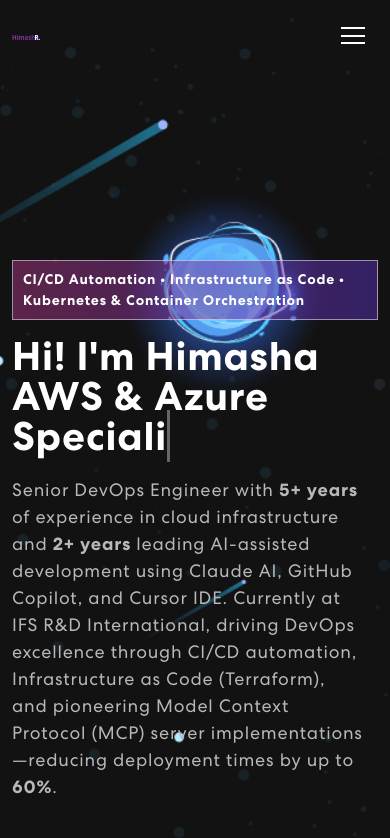
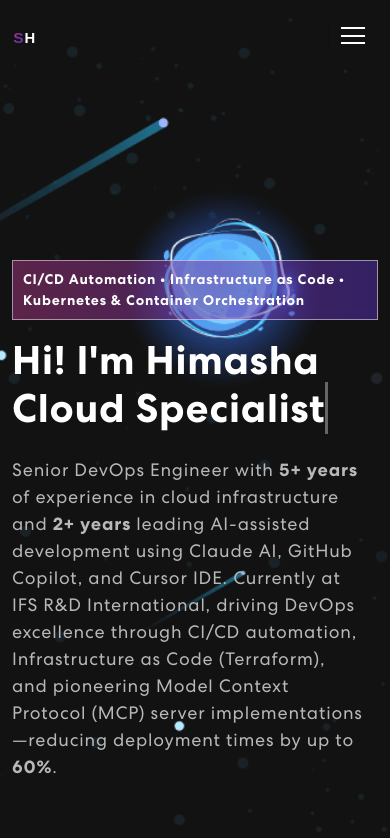
Before and after one commit to Sumudu-Himasha-Ranaweera/Portfolio, a React (Create React App) app: page / in a window 390 px wide. Shown: the top 838 px of the page. Built offline with nearby package versions, Linux system fonts and the light colour scheme.

Commit message:
style: Update project name in package-lock, enhance CSS styling for banner elements, and redesign logo SVG for improved aesthetics

```diff
--- a/src/App.css
+++ b/src/App.css
@@ -256,9 +256,10 @@ nav.navbar .navbar-toggler[aria-expanded="true"] .navbar-toggler-icon {
   font-size: 65px;
   font-weight: 700;
   letter-spacing: 0.8px;
-  line-height: 1;
+  line-height: 1.2;
   margin-bottom: 20px;
   display: block;
+  min-height: 160px;
 }
 .banner p {
   color: #B8B8B8;
@@ -300,13 +301,13 @@ nav.navbar .navbar-toggler[aria-expanded="true"] .navbar-toggler-icon {
     }
 }
 .txt-rotate {
-  display: inline-block;
-  min-width: 320px;
-  text-align: left;
+  display: block;
+  min-height: 70px;
 }
 
 .txt-rotate > .wrap {
   border-right: 0.08em solid #666;
+  white-space: nowrap;
 }
 
 /************ Skills Css ************/
@@ -1233,10 +1234,11 @@ nav.navbar .navbar-toggler[aria-expanded="true"] .navbar-toggler-icon {
 
   .banner h1 {
     font-size: 40px;
+    min-height: 100px;
   }
 
   .txt-rotate {
-    min-width: 200px;
+    min-height: 45px;
   }
 
   .banner .tagline {
--- a/src/components/Banner.js
+++ b/src/components/Banner.js
@@ -7,15 +7,14 @@ import headerImg from "../assets/img/header-img.svg";
 
 export const Banner = () => {
   const toRotate = [
-    "Senior DevOps Engineer",
-    "AWS & Azure Specialist",
-    "AI Development Lead",
-    "Cloud Infrastructure Expert",
+    "DevOps Expert",
+    "Cloud Specialist",
+    "AI Developer Expert",
   ];
 
-  const TYPING_SPEED = 90;
-  const DELETING_SPEED = 70;
-  const PAUSE_TIME = 1400;
+  const TYPING_SPEED = 100;
+  const DELETING_SPEED = 180;
+  const PAUSE_TIME = 1200;
 
   const [loopNum, setLoopNum] = useState(0);
   const [isDeleting, setIsDeleting] = useState(false);
```
Also changed, not shown: src/assets/img/logo.svg, 1 other file (tests, documents, lock files or other folders).
